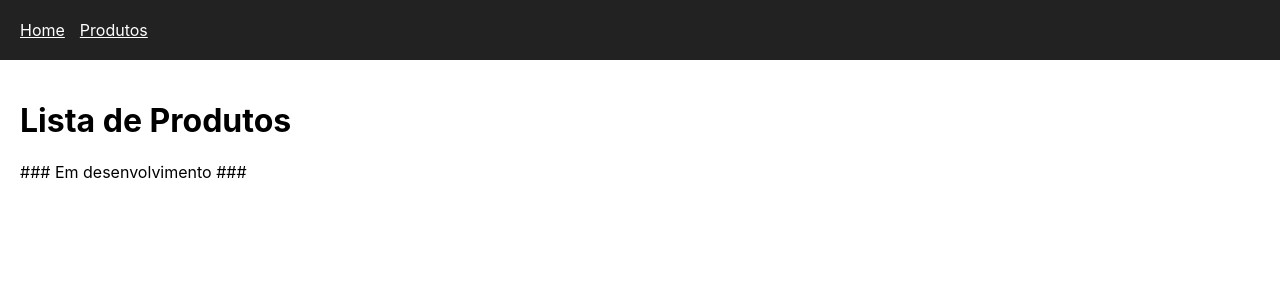
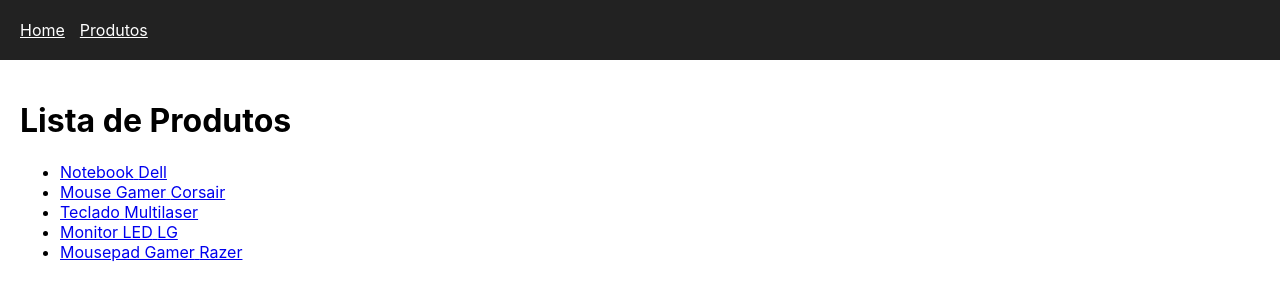
Before and after one commit to danilofasolo/DevOps_PUCPR, a React (Create React App) app: page /produtos in a window 1280 px wide. Shown: the top 300 px of the page. Built offline with nearby package versions, Linux system fonts and the light colour scheme.

Commit message:
Criacao de links para os produtos do cadastro

```diff
--- a/src/pages/Produtos.js
+++ b/src/pages/Produtos.js
@@ -1,8 +1,19 @@
+import { Link } from "react-router-dom";
+import produtos from "../data/produtos";
+
 function Produtos() {
   return (
     <div style={{ padding: "20px" }}>
       <h1>Lista de Produtos</h1>
-      <p>### Em desenvolvimento ###</p>
+      <ul>
+        {produtos.map((produto) => (
+          <li key={produto.id}>
+            <Link to={`/produtos/${produto.id}`}>
+              {produto.nome} {produto.marca}
+            </Link>
+          </li>
+        ))}
+      </ul>
     </div>
   );
 }
```
